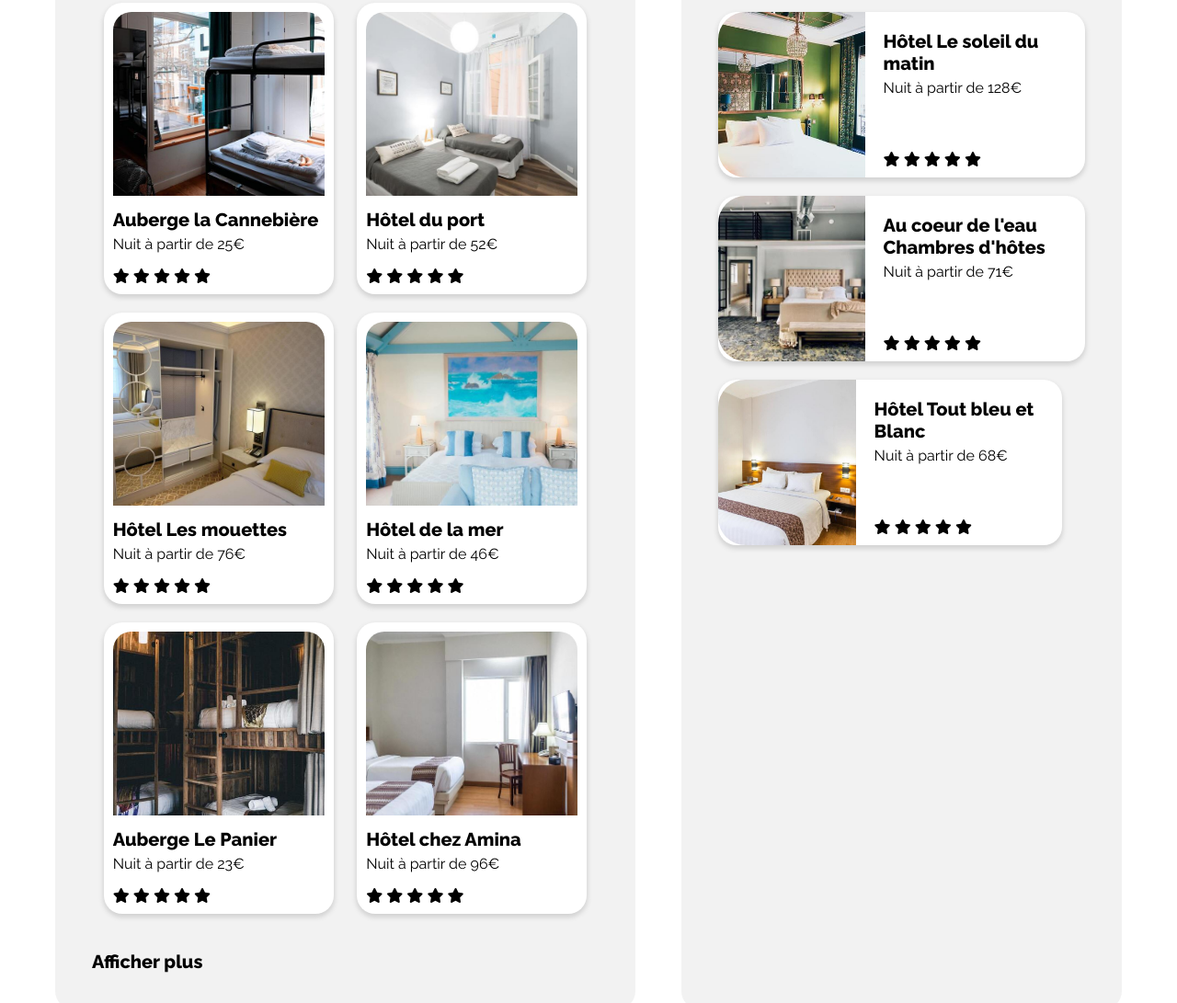
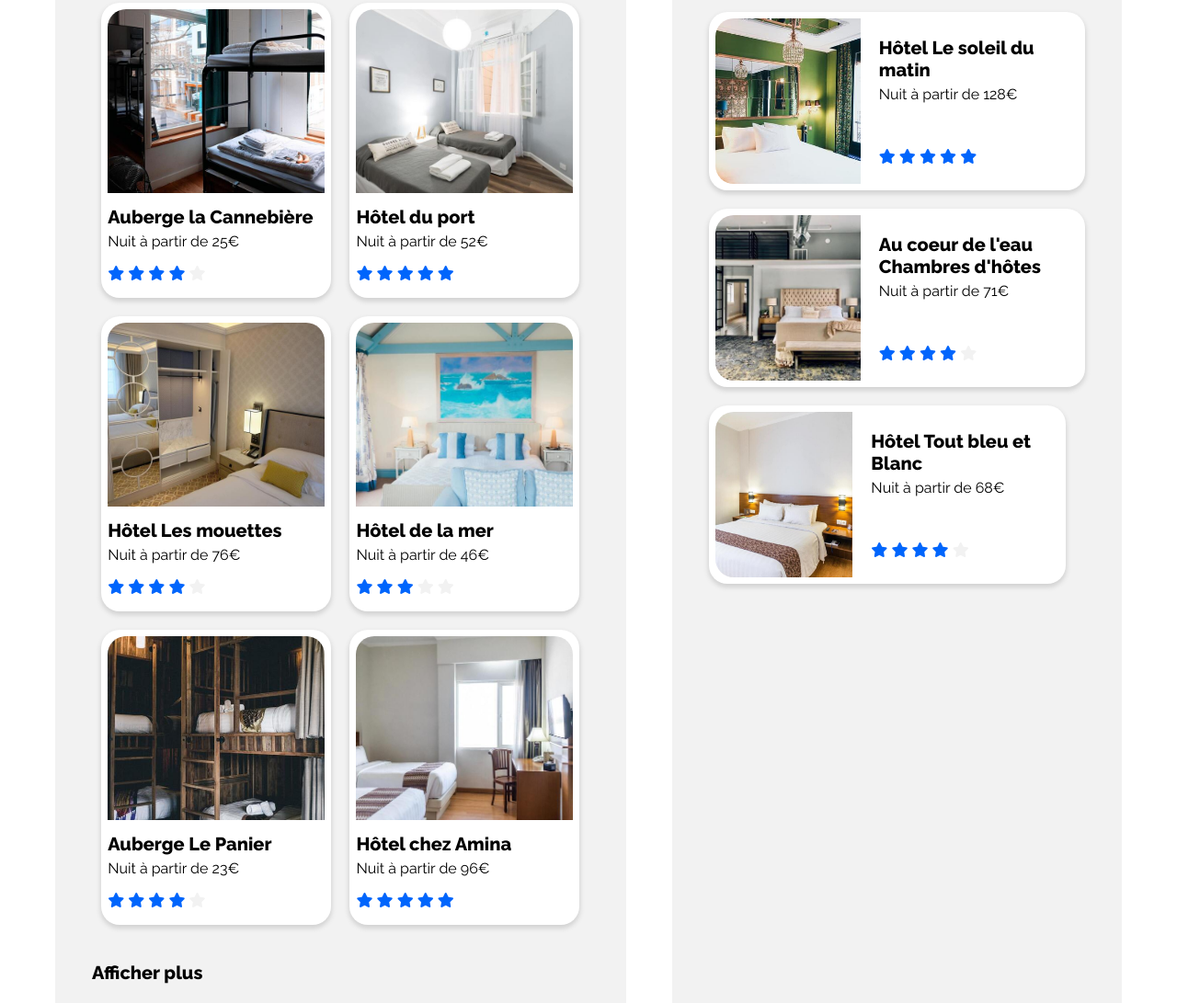
Before and after one commit to ValtnM/ValentinMonteiro_2_26052021, a plain HTML site: page index.html in a window 1280 px wide. Shown: the part 668-1759 px from the top of the page at 92% size. Drawn offline with Linux system fonts and the light colour scheme.

```diff
--- a/assets/css/style.css
+++ b/assets/css/style.css
@@ -248,7 +248,7 @@ h2 {
 .hebergements article {
     background-color: white;
     margin-bottom: 20px;
-    padding: 10px;
+    padding: 7px;
     border-radius: 20px;
     box-shadow: 0 3px 5px 1px lightgrey;
 }
@@ -257,6 +257,13 @@ h2 {
     margin-top: 0;
 }
 
+.fa-star {
+    color: #F2F2F2;
+}
+
+.etoile_bleu {
+    color: #0065FC;
+}
 
 /* Résultats principaux */
 
@@ -279,7 +286,6 @@ h2 {
 .resultats_principaux article {
     width: 30%;
     min-width: 250px;
-
 }
 
 .resultats_principaux img {
@@ -287,6 +293,10 @@ h2 {
     height: 200px;
     object-fit: cover;
     border-radius: 20px 20px 0 0;
+}
+
+.details_hebergements_principaux {
+    padding-bottom: 10px;
 }
 
 .afficher_plus{
@@ -328,14 +338,13 @@ h2 {
     flex-direction: row;
     min-width: 350px;
     height: 30%;
-    padding: 0;
 }
 
 .resultats_populaires article img {
     width: 40%;
     object-fit: cover;
     height: 180px;
-    border-radius: 30px 0 0 30px;
+    border-radius: 20px 0 0 20px;
     margin-right: 0px;
     padding: 0;
 }
@@ -345,7 +354,7 @@ h2 {
     display: flex;
     flex-direction: column;
     justify-content: space-between;
-    padding: 10px 0 10px 20px;
+    padding: 10px 0 20px 20px;
 }
 
 
@@ -359,6 +368,12 @@ h2 {
 .vignettes_activites {
     height: 600px;
     display: flex;
+    justify-content: space-between;
+}
+
+.vignettes_activites article {
+    display: flex;
+    flex-direction: column;
     justify-content: space-between;
 }
 
@@ -486,11 +501,10 @@ footer li {
 
     .resultats_populaires article{
         width: 100%;
+        padding: 5px;
     }
 
-    .liste_hotels_populaires article img {
-        padding: 10px;
-    }
+
 
     .resultats_principaux {
         display: flex;
@@ -500,7 +514,6 @@ footer li {
     }
 
     .liste_hotels {
-        display: flex;
         flex-direction: column;
     }
 
@@ -517,9 +530,12 @@ footer li {
 
     .vignettes_activites {
         height: auto;
-        display: flex;
         flex-direction: column;
         justify-content: space-between;
+    }
+
+    .vignettes_activites article {
+        justify-content: space-around;
     }
 
     .vignettes_activites_petit_format {
@@ -536,14 +552,12 @@ footer li {
     .vignettes_activites_grand_format img, .vignettes_activites_petit_format img {
         height: 75%;
     }
+}
 
+@media (max-width:900px) {
 
     /* Footer */
 
-
-}
-
-@media (max-width:900px) {
     footer {
         display: flex;
         flex-direction: column;
@@ -551,6 +565,7 @@ footer li {
 
     .menu_footer {
         margin-bottom: 30px;
+        width: 100%;
     }
 
 }
--- a/index.html
+++ b/index.html
@@ -77,7 +77,7 @@
                     <article>
                         <img src="./assets/images/hebergements/4_small/marcus-loke-WQJvWU_HZFo-unsplash.jpg"
                             alt="Photo Auberge la Cannebière">
-                        <div>
+                        <div class="details_hebergements_principaux">
                             <div>
                                 <h4>Auberge la Cannebière</h4>
                                 <p>Nuit à partir de <span>25€</span></p>
@@ -95,7 +95,7 @@
                     <article>
                         <img src="./assets/images/hebergements/4_small/fred-kleber-gTbaxaVLvsg-unsplash.jpg"
                             alt="Photo Hôtel du port">
-                        <div>
+                        <div class="details_hebergements_principaux">
                             <div>
                                 <h4>Hôtel du port</h4>
                                 <p>Nuit à partir de <span>52€</span></p>
@@ -114,7 +114,7 @@
                     <article>
                         <img src="./assets/images/hebergements/4_small/reisetopia-B8WIgxA_PFU-unsplash.jpg"
                             alt="Photo Hôtel Les mouettes">
-                        <div>
+                        <div class="details_hebergements_principaux">
                             <div>
                                 <h4>Hôtel Les mouettes</h4>
                                 <p>Nuit à partir de <span>76€</span></p>
@@ -133,7 +133,7 @@
                     <article>
                         <img src="./assets/images/hebergements/4_small/annie-spratt-Eg1qcIitAuA-unsplash.jpg"
                             alt="Photo Hôtel de la mer">
-                        <div>
+                        <div class="details_hebergements_principaux">
                             <div>
                                 <h4>Hôtel de la mer</h4>
                                 <p>Nuit à partir de <span>46€</span></p>
@@ -152,7 +152,7 @@
                     <article>
                         <img src="./assets/images/hebergements/4_small/nicate-lee-kT-ZyaiwBe0-unsplash.jpg"
                             alt="Photo Auberge Le Panier">
-                        <div>
+                        <div class="details_hebergements_principaux">
                             <div>
                                 <h4>Auberge Le Panier</h4>
                                 <p>Nuit à partir de <span>23€</span></p>
@@ -171,7 +171,7 @@
                     <article>
                         <img src="./assets/images/hebergements/4_small/febrian-zakaria-M6S1WvfW68A-unsplash.jpg"
                             alt="Photo Hôtel chez Amina">
-                        <div>
+                        <div class="details_hebergements_principaux">
                             <div>
                                 <h4>Hôtel chez Amina</h4>
                                 <p>Nuit à partir de <span>96€</span></p>
```
